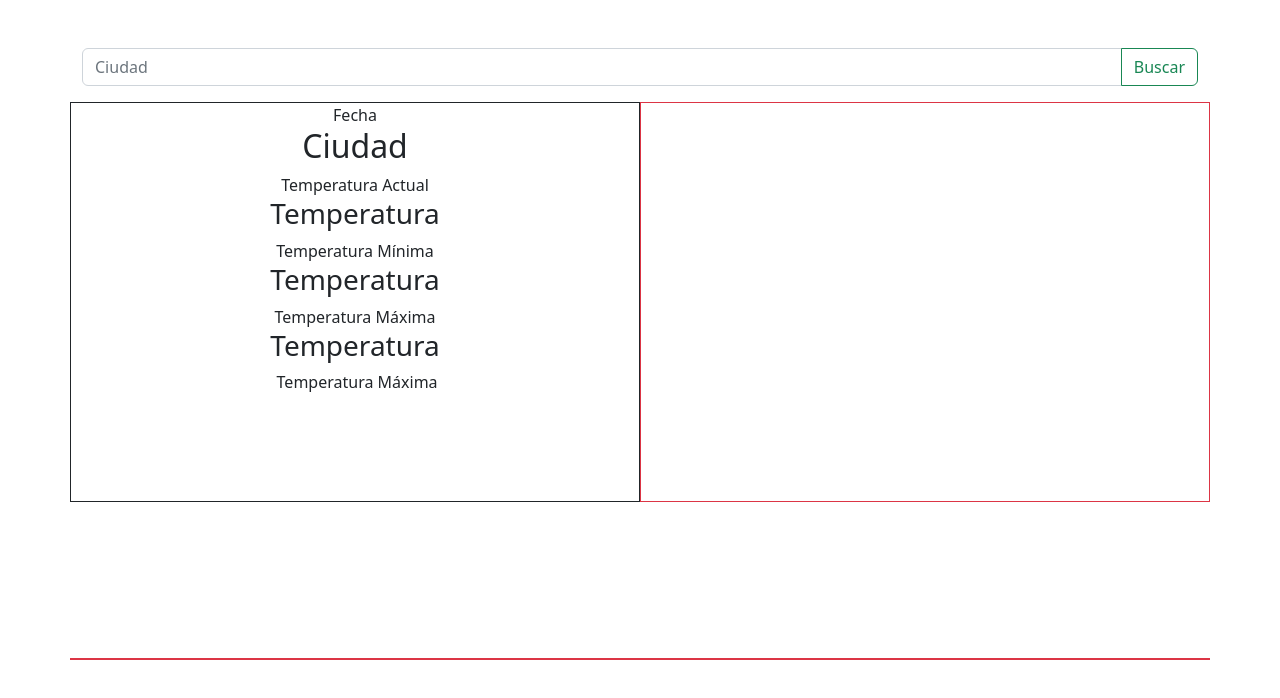
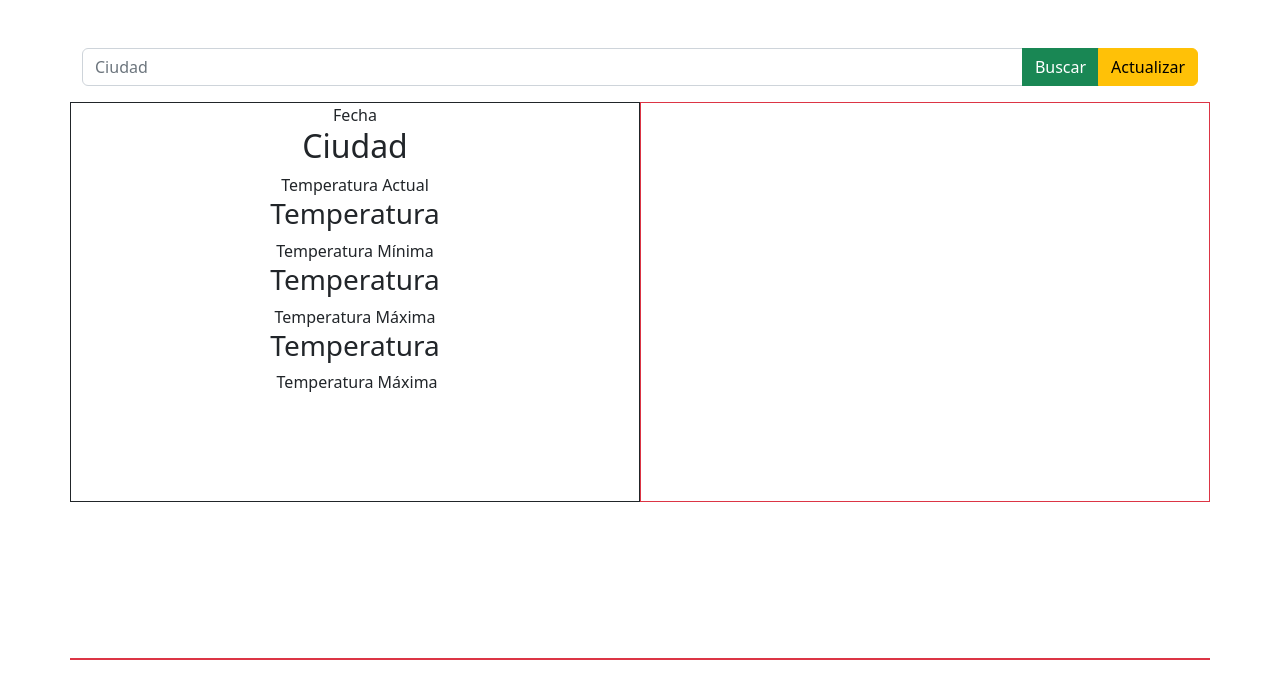
Before and after one commit to DiegoLetelier/DashboardBootcamp, a plain HTML site: page index.html in a window 1280 px wide. Drawn offline with nearby package versions, Linux system fonts and the light colour scheme.

Commit message:
añado boton actualizar

```diff
--- a/index.html
+++ b/index.html
@@ -15,7 +15,8 @@
 
     <div class="container input-group mb-3 mt-5">
         <input data-v-68963a64 type="text" class="form-control" placeholder="Ciudad" id="buscar">
-        <button class="btn btn-outline-success" type="button" id="boton">Buscar</button>
+        <button class="btn btn-success" type="button" id="boton">Buscar</button>
+        <input class="btn btn-warning" type="button" value="Actualizar" onclick="location.reload()">
     </div>
     <section>
         <div class="container text-center">
```
